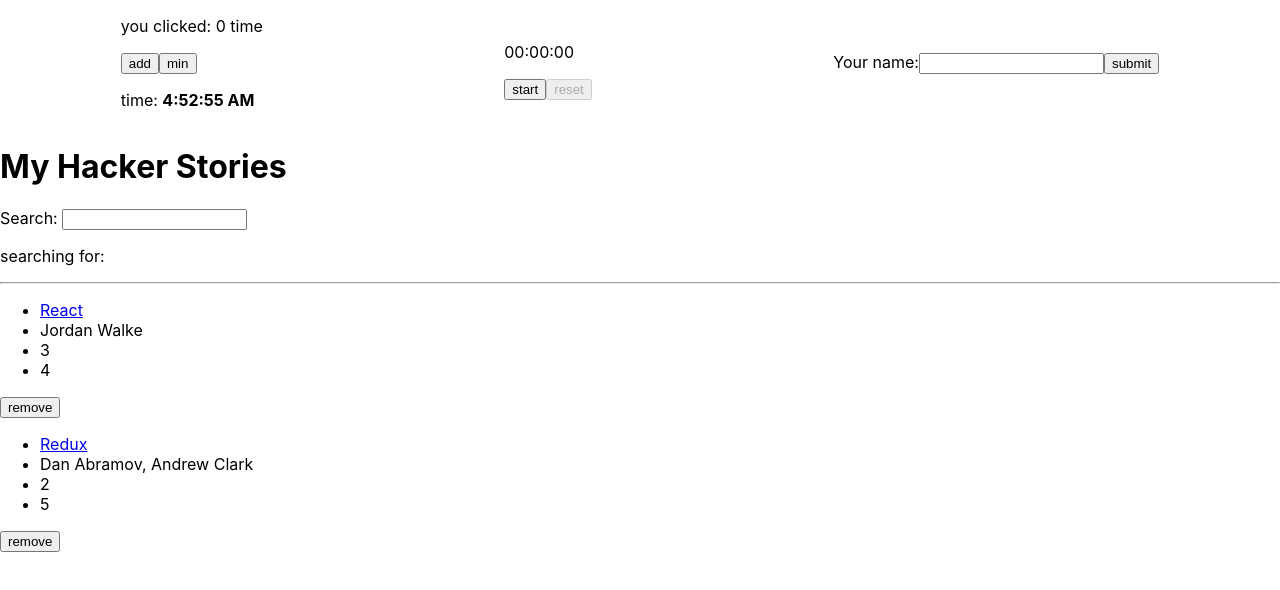
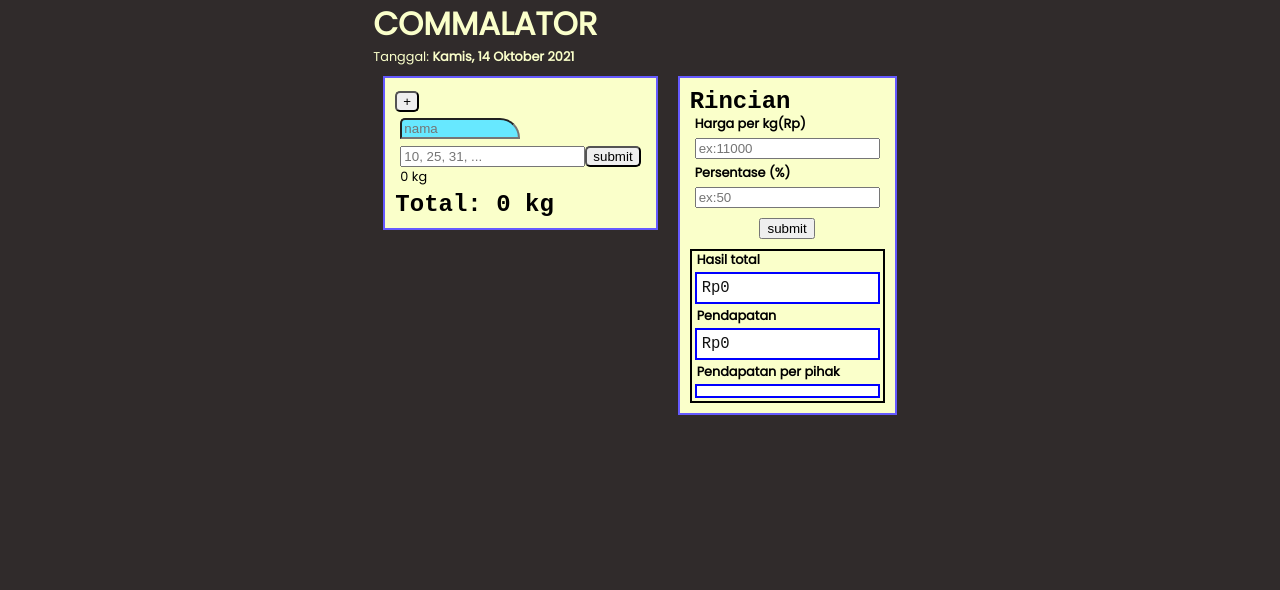
Before and after one commit to odorifqi/project-react, a React (Create React App) app: page / in a window 1280 px wide. Shown: the top 590 px of the page. Built offline with nearby package versions, Linux system fonts and the light colour scheme.

Commit message:
commalator finished, ready to split

```diff
--- a/src/App.css
+++ b/src/App.css
@@ -1,4 +1,4 @@
-@import url('https://fonts.googleapis.com/css2?family=Poppins&display=swap');
+@import url("https://fonts.googleapis.com/css2?family=Poppins&display=swap");
 
 * {
   margin: 0;
@@ -11,7 +11,7 @@ body {
   flex-direction: column;
   align-items: center;
   background-color: #302b2b;
-  font-family: 'Poppins', sans-serif;
+  font-family: "Poppins", sans-serif;
 }
 
 #main {
@@ -54,13 +54,12 @@ body {
   }
 }
 
-
 p {
   font-size: 0.8em;
 }
 
 h2 {
-  font-family: 'Courier New', Courier, monospace;
+  font-family: "Courier New", Courier, monospace;
 }
 
 .clearfix::after {
@@ -78,7 +77,6 @@ h2 {
 
 .person-div {
   padding: 5px;
-
 }
 
 .dummy {
@@ -110,7 +108,6 @@ h2 {
 
 .person-btn {
   margin-left: 5px;
-
 }
 
 button {
@@ -122,7 +119,6 @@ button {
   margin: auto;
   margin-top: 10px;
 }
-
 
 #tanggalNow,
 footer {
@@ -138,6 +134,10 @@ footer {
   background-color: rgb(250, 255, 202);
   border: 2px solid rgb(101, 90, 255);
   padding: 10px;
+}
+
+.yellowed {
+  color: rgb(250, 255, 202);
 }
 
 .img-btn {
--- a/src/App.js
+++ b/src/App.js
@@ -1,145 +1,57 @@
 import "./App.css";
-import React from "react";
+import { useState, useEffect } from "react";
+import { DateToday } from "./component/Date";
+import { DetailInput } from "./component/DetailInput";
+import { DetailResult } from "./component/DetailResult";
+import { InputPerson } from "./component/InputPerson";
+import { Button } from "./component/Button";
 
-const Tanggal = () => {
-  const tgl = new Date();
-  const months = [
-    "Januari",
-    "Februari",
-    "Maret",
-    "April",
-    "Mei",
-    "Juni",
-    "Juli",
-    "Agustus",
-    "September",
-    "Oktober",
-    "November",
-    "Desember",
-  ];
-  const day = ["Minggu", "Senin", "Selasa", "Rabu", " Kamis", "Jumat", "Sabtu"];
+const App = () => {
+  const [personNumber, setpersonNumber] = useState(1);
+  const [total, setTotal] = useState(0);
+  const [price, setPrice] = useState({ perkg: 0, percent: 0 });
+  const [personData, setPersonData] = useState({});
+
+  const getPrice = (e) => {
+    setPrice({ perkg: e.target[0].value, percent: e.target[1].value });
+  };
+
+  const getPersonData = (x, name, val) => {
+    setPersonData((prev) => ({ ...prev, [x]: { id: name, value: val } }));
+  };
+
+  useEffect(() => {
+    console.log("app");
+    let total = 0;
+    for (const i in personData) {
+      total += parseInt(personData[i]["value"]);
+    }
+    setTotal(() => total);
+  }, [personData, setTotal]);
 
   return (
-    <p>
-      Tanggal:{" "}
-      <strong>
-        {day[tgl.getDay()]}, {tgl.getDate()} {months[tgl.getMonth()]}{" "}
-        {tgl.getFullYear()}{" "}
-      </strong>
-    </p>
-  );
-};
-
-const Button = ({ btnName, children }) => {
-  return <button type="button">{btnName || children}</button>;
-};
-
-const InputPerson = () => (
-  <div class="person-div focus">
-    <input
-      id="nameLabel_0"
-      className="name-label"
-      placeholder="nama"
-      type="text"
-    />
-    <br />
-    <input
-      type="text"
-      name="value"
-      id="person_0"
-      placeholder="10, 25, 31, ..."
-    />
-    <Button btnName="submit" />
-    <p></p>
-  </div>
-);
-
-const DetailInput = () => {
-  return (
-    <div>
-      <h2>Rincian</h2>
-      <form action="">
-        <p class="highlight">Harga per kg(Rp)</p>
-        <div class="detail-input-div">
-          <input
-            type="number"
-            name="price"
-            id="price"
-            placeholder="ex:11000"
-            required
+    <>
+      <div className="yellowed">
+        <h1>COMMALATOR</h1>
+        <DateToday />
+      </div>
+      <div id="main">
+        <div className="main-div">
+          <div className="clearfix">
+            <Button handleClick={() => setpersonNumber((x) => x + 1)}>+</Button>
+          </div>
+          <InputPerson
+            personNumber={personNumber}
+            getPersonData={getPersonData}
           />
+          <h2>Total: {total} kg</h2>
         </div>
-        <p class="highlight">Persentase (%)</p>
-        <div class="detail-input-div">
-          <input
-            type="number"
-            name="percent"
-            id="percent"
-            placeholder="ex:50"
-            required
-          />
+        <div className="main-div">
+          <DetailInput getPrice={getPrice} />
+          <DetailResult price={price} total={total} personData={personData} />
         </div>
-        <input
-          id="detailBtn"
-          type="submit"
-          value="submit"
-          onclick="detailResult()"
-        />
-      </form>
-    </div>
-  );
-};
-
-const DetailResult = () => {
-  return (
-    <div id="detail-result-div">
-      <SubDR>Hasil total</SubDR>
-      <SubDR>Pendapatan</SubDR>
-      <SubDR>Pendapatan per pihak</SubDR>
-    </div>
-  );
-};
-
-const SubDR = ({ children }) => (
-  <div>
-    <p class="highlight">{children}</p>
-    <div class="sub-result-div">
-      <p id="priceTotal" class="result-text"></p>
-    </div>
-  </div>
-);
-
-//slot pattern
-const Frame = ({ ...data }) => {
-  const { tanggal, title, addBtn, inputPerson, total } = data;
-  return (
-    <div>
-      {tanggal}
-      <div className="main-div">
-        {title}
-        <div className="clearfix">{addBtn}</div>
-        {inputPerson}
-        {total}
       </div>
-    </div>
-  );
-};
-
-const App = () => {
-  const title = <em>COMMALATOR</em>;
-
-  return (
-    <div className="main-div">
-      <Frame
-        tanggal={<Tanggal />}
-        title={<h1>Welcome to {title}</h1>}
-        addBtn={<Button btnName="add" />}
-        inputPerson={<InputPerson />}
-        total={<p id="total">TOTAL</p>}
-      />
-      <DetailInput />
-      <DetailResult />
-    </div>
+    </>
   );
 };
 
--- /dev/null
+++ b/src/component/Button.js
@@ -0,0 +1,7 @@
+export const Button = ({ btnName, handleClick, children }) => {
+  return (
+    <button type="button" onClick={handleClick}>
+      {btnName || children}
+    </button>
+  );
+};
--- /dev/null
+++ b/src/component/Date.js
@@ -0,0 +1,28 @@
+export const DateToday = () => {
+  const tgl = new Date();
+  const months = [
+    "Januari",
+    "Februari",
+    "Maret",
+    "April",
+    "Mei",
+    "Juni",
+    "Juli",
+    "Agustus",
+    "September",
+    "Oktober",
+    "November",
+    "Desember",
+  ];
+  const day = ["Minggu", "Senin", "Selasa", "Rabu", " Kamis", "Jumat", "Sabtu"];
+
+  return (
+    <p>
+      Tanggal:{" "}
+      <strong>
+        {day[tgl.getDay()]}, {tgl.getDate()} {months[tgl.getMonth()]}{" "}
+        {tgl.getFullYear()}{" "}
+      </strong>
+    </p>
+  );
+};
--- /dev/null
+++ b/src/component/DetailInput.js
@@ -0,0 +1,37 @@
+// import { useState, useEffect } from "react";
+
+export const DetailInput = ({ getPrice }) => {
+  const handleResult = (e) => {
+    e.preventDefault();
+    getPrice(e);
+  };
+
+  return (
+    <div>
+      <h2>Rincian</h2>
+      <form action="" onSubmit={handleResult}>
+        <p className="highlight">Harga per kg(Rp)</p>
+        <div className="detail-input-div">
+          <input
+            type="number"
+            name="price"
+            id="price"
+            placeholder="ex:11000"
+            required
+          />
+        </div>
+        <p className="highlight">Persentase (%)</p>
+        <div className="detail-input-div">
+          <input
+            type="number"
+            name="percent"
+            id="percent"
+            placeholder="ex:50"
+            required
+          />
+        </div>
+        <input id="detailBtn" type="submit" value="submit" />
+      </form>
+    </div>
+  );
+};
--- /dev/null
+++ b/src/component/DetailResult.js
@@ -0,0 +1,50 @@
+export const DetailResult = ({ price, total, personData }) => {
+  const totalPrice = price.perkg * total;
+  const percent = price.percent * 0.01;
+  const percentPrice = totalPrice * percent;
+
+  const person = [];
+
+  if (price.perkg) {
+    for (const [key, value] of Object.entries(personData)) {
+      person.push({
+        name: value.id,
+        value: (totalPrice * percent * value.value) / total,
+        key: key,
+      });
+    }
+  }
+
+  return (
+    <div id="detail-result-div">
+      <SubDR title="Hasil total">Rp{totalPrice.toLocaleString("id-ID")}</SubDR>
+      <SubDR title="Pendapatan">Rp{percentPrice.toLocaleString("id-ID")}</SubDR>
+      <SubDR title="Pendapatan per pihak">
+        <PerPerson person={person} />
+      </SubDR>
+    </div>
+  );
+};
+
+const PerPerson = ({ person }) =>
+  person.map((x) => <ListPerson x={x} key={x.key} />);
+
+const ListPerson = ({ x }) => (
+  <>
+    <span>
+      {x.name || "unknown"}: Rp{x.value.toLocaleString("id-ID")}
+    </span>
+    <br />
+  </>
+);
+
+const SubDR = ({ children, title }) => (
+  <div>
+    <p className="highlight">{title}</p>
+    <div className="sub-result-div">
+      <p id="priceTotal" className="result-text">
+        {children}
+      </p>
+    </div>
+  </div>
+);
--- /dev/null
+++ b/src/component/InputPerson.js
@@ -0,0 +1,62 @@
+import { Button } from "./Button";
+import { useState, useEffect } from "react";
+
+const PersonObj = ({ i, setValue }) => {
+  const [personName, setPersonName] = useState("");
+  const [personInput, setPersonInput] = useState("");
+  const [personValue, setPersonValue] = useState(0);
+
+  const sum = () => {
+    setPersonValue(() => {
+      const val = personInput
+        .split(",")
+        .reduce((t, v) => parseInt(t) + parseInt(v));
+      return isNaN(val) ? alert("not a number") : val;
+    });
+  };
+
+  useEffect(() => {
+    if (personValue || personName) {
+      setValue(i, personName, personValue);
+    }
+    // eslint-disable-next-line react-hooks/exhaustive-deps
+  }, [personName, personValue]);
+
+  return (
+    <div className="person-div focus">
+      <input
+        id={"name_" + i}
+        className="name-label"
+        placeholder="nama"
+        type="text"
+        value={personName}
+        onChange={(e) => setPersonName(e.target.value)}
+      />
+      <br />
+      <input
+        type="text"
+        name="value"
+        id={"value_" + i}
+        placeholder="10, 25, 31, ..."
+        value={personInput}
+        onChange={(e) => setPersonInput(e.target.value)}
+      />
+      <Button btnName="submit" handleClick={sum} />
+      <p>{personValue} kg</p>
+    </div>
+  );
+};
+
+export const InputPerson = ({ personNumber, getPersonData }) => {
+  const person = [personNumber];
+
+  const setValue = (x, name, val) => {
+    getPersonData(x, name, val);
+  };
+
+  for (let i = 0; i < personNumber; i++) {
+    person[i] = <PersonObj key={i} i={i} setValue={setValue} />;
+  }
+
+  return person;
+};
--- a/src/index.js
+++ b/src/index.js
@@ -2,13 +2,13 @@ import React from "react";
 import ReactDOM from "react-dom";
 import "./index.css";
 import reportWebVitals from "./reportWebVitals";
-// import App from "./App";
-import Educative from "./Educative";
+import App from "./App";
+// import Educative from "./Educative";
 // import Converter from "./Converter";
 
 ReactDOM.render(
   <React.StrictMode>
-    <Educative />
+    <App />
   </React.StrictMode>,
   document.getElementById("root")
 );
```
